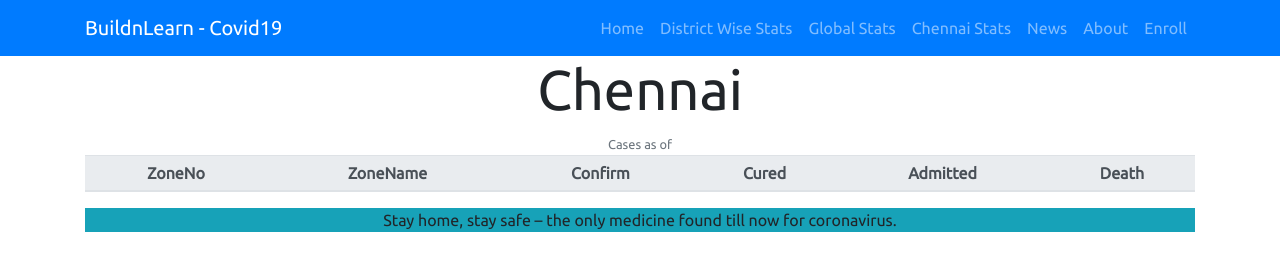
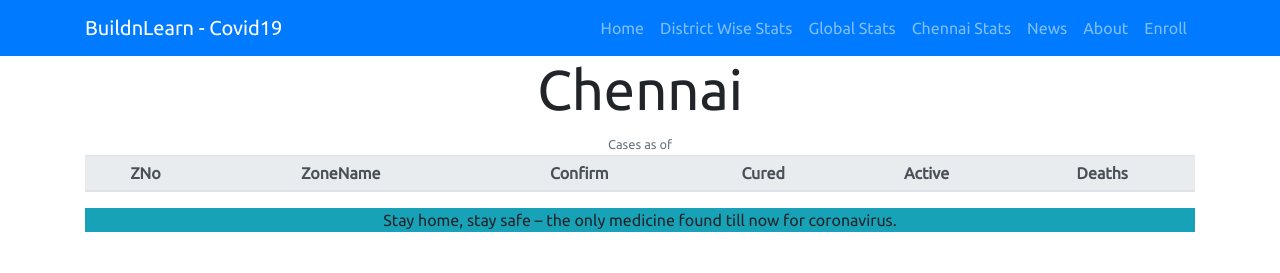
Before and after one commit to imranakbarin/Build2Learn, a Flask app: page /test in a window 1280 px wide. Shown: the top 273 px of the page. Run offline with Flask 2, Linux system fonts and the light colour scheme; lists and menus that the app fills with data are empty; some libraries are stand-ins or nearby versions.

Commit message:
Table alignments

```diff
--- a/templates/chennaizonewise.html
+++ b/templates/chennaizonewise.html
@@ -11,12 +11,12 @@
  <table class="table table-sm">
   <thead class="thead-light">
     <tr>
-      <th scope="col">ZoneNo</th>
+      <th scope="col">ZNo</th>
       <th scope="col" >ZoneName</th>
       <th scope="col">Confirm</th>
       <th scope="col">Cured</th>
-      <th scope="col">Admitted</th>
-      <th scope="col">Death</th>
+      <th scope="col">Active</th>
+      <th scope="col">Deaths</th>
     </tr>
   </thead>
   <tbody>
```
